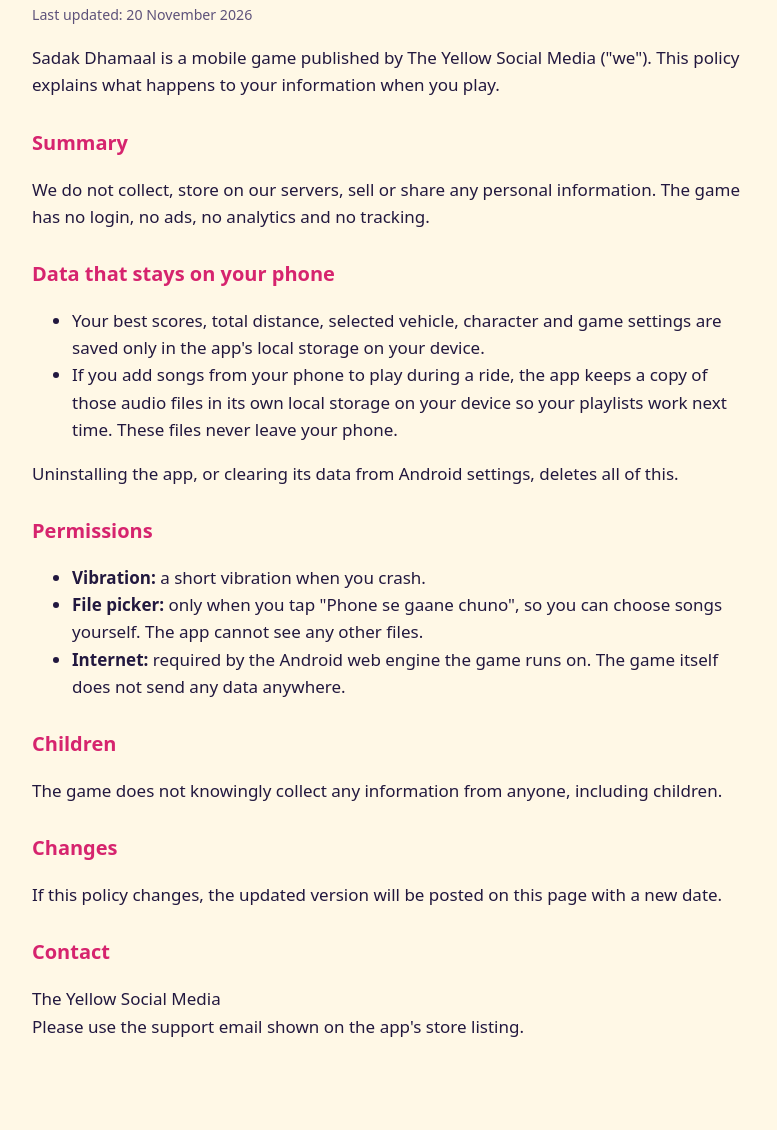
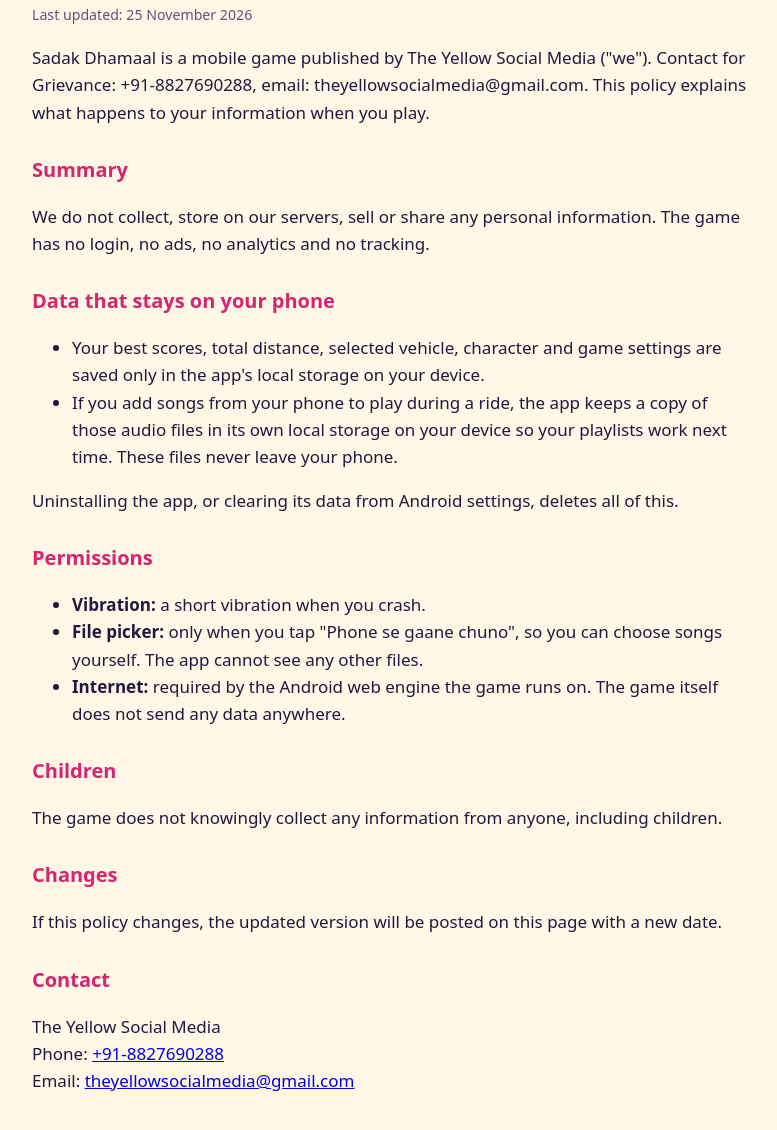
Before and after one commit to theyellowsocialmedia/sadak-dhamaal-privacy, a plain HTML site: page index.html in a window 1280 px wide. Shown: the part 72-1202 px from the top of the page, without its empty margins (248-1025 px from the left). Drawn offline with Linux system fonts and the light colour scheme.

Commit message:
Add grievance contact number and email

```diff
--- a/index.html
+++ b/index.html
@@ -17,9 +17,9 @@ p,li{color:var(--ink)} small{color:var(--muted)}
 <body>
 <main>
 <h1>Sadak Dhamaal: Privacy Policy</h1>
-<small>Last updated: 20 November 2026</small>
+<small>Last updated: 25 November 2026</small>
 
-<p>Sadak Dhamaal is a mobile game published by The Yellow Social Media ("we"). This policy explains what happens to your information when you play.</p>
+<p>Sadak Dhamaal is a mobile game published by The Yellow Social Media ("we"). Contact for Grievance: +91-8827690288, email: theyellowsocialmedia@gmail.com. This policy explains what happens to your information when you play.</p>
 
 <h2>Summary</h2>
 <p>We do not collect, store on our servers, sell or share any personal information. The game has no login, no ads, no analytics and no tracking.</p>
@@ -45,7 +45,7 @@ p,li{color:var(--ink)} small{color:var(--muted)}
 <p>If this policy changes, the updated version will be posted on this page with a new date.</p>
 
 <h2>Contact</h2>
-<p>The Yellow Social Media<br>Please use the support email shown on the app's store listing.</p>
+<p>The Yellow Social Media<br>Phone: <a href="tel:+918827690288">+91-8827690288</a><br>Email: <a href="mailto:theyellowsocialmedia@gmail.com">theyellowsocialmedia@gmail.com</a></p>
 </main>
 </body>
 </html>
```
